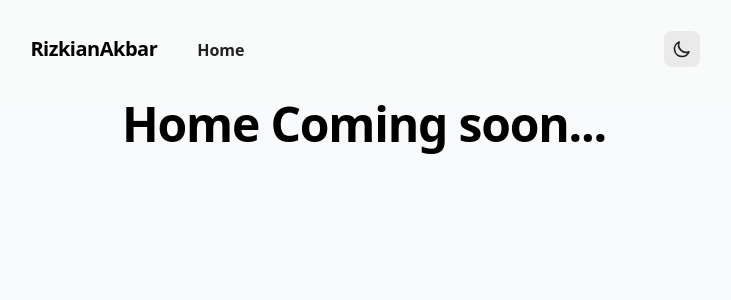
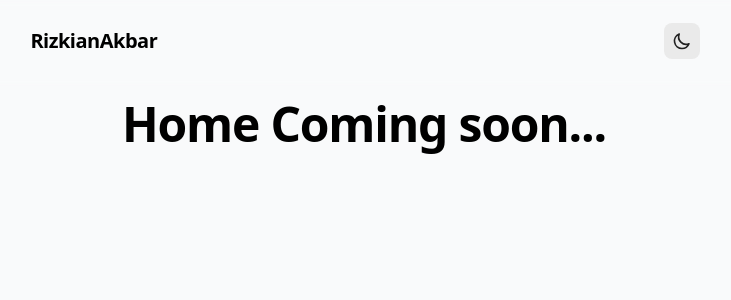
Before and after one commit to rizkianakbar/cari-dev, a Next.js app: page / in a window 1280 px wide. Shown: the top 300 px of the page, without its empty margins (276-1007 px from the left). Built offline with nearby package versions, Linux system fonts and the light colour scheme; a web font is replaced by a local one.

Commit message:
fix: modify navbar component

```diff
--- a/components/molecules/Navbar.tsx
+++ b/components/molecules/Navbar.tsx
@@ -29,24 +29,24 @@ export default function Navbar() {
   React.useEffect(() => setMounted(true), []);
 
   return (
-    <div className='flex flex-col justify-center px-8 fixed w-full mt-[-5px] bg-gray-50/80  dark:bg-gray-900/80 backdrop-blur z-[999]'>
-      <nav className='flex items-center justify-between w-full relative max-w-2xl border-gray-200 dark:border-gray-700 mx-auto pt-8 pb-8 sm:pb-8 text-gray-900 dark:text-gray-100'>
+    <div className='flex flex-col justify-center px-8 fixed w-full mt-[-5px] backdrop-blur-sm z-[999]'>
+      <nav className='flex items-center justify-between w-full relative max-w-2xl border-gray-200 dark:border-gray-700 mx-auto pt-6 pb-6 sm:pb-6 text-gray-900 dark:text-gray-100'>
         <a href='#skip' className='skip-nav'>
           Skip to content
         </a>
         <div className='ml-[-0.60rem]'>
           <Link href='/'>
-            <a className='md:inline-block mr-4 text-xl font-bold tracking-tight text-black dark:text-white p-1 sm:px-3 sm:py-2 rounded-lg hover:bg-gray-200 dark:hover:bg-gray-800 transition-all'>
+            <a className='md:inline-block mr-4 text-xl font-bold tracking-tight text-black dark:text-white p-1 sm:px-3 sm:py-2 rounded-lg transition-all'>
               RizkianAkbar
             </a>
           </Link>
-          <NavItem href='/' text='Home' />
+          {/* <NavItem href='/' text='Home' /> */}
         </div>
         <div className='flex items-center justify-center'>
           <button
             aria-label='Toggle Dark Mode'
             type='button'
-            className='w-9 h-9 mr-10 md:mr-0 bg-gray-200 rounded-lg dark:bg-gray-600 hover:ring-2 ring-gray-300 transition-all'
+            className='w-9 h-9 bg-gray-200 rounded-lg dark:bg-second hover:ring-2 ring-gray-300 transition-all'
             onClick={() => {
               setTheme(resolvedTheme === 'dark' ? 'light' : 'dark');
             }}
```
